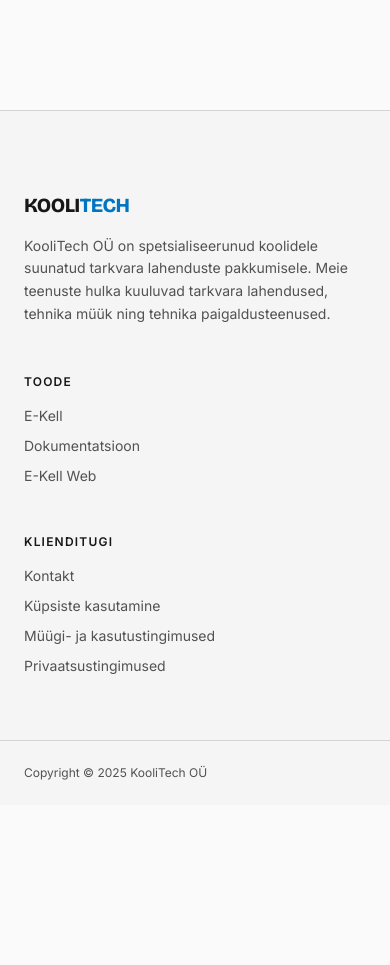
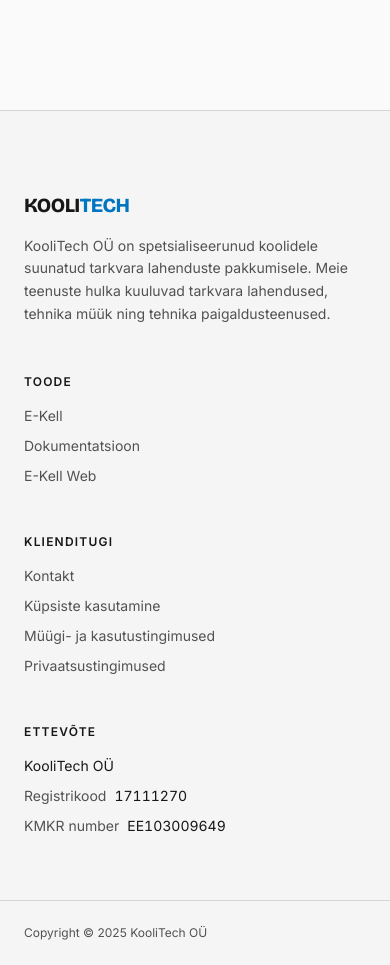
Before and after one commit to eduardteller/koolitech-landing-next15, a Next.js app: page / in a window 390 px wide. Shown: the part 5573-6538 px from the top of the page. Before the commit the page ends 6378 px from the top, so only its background shows below. Built offline with nearby package versions, Linux system fonts and the light colour scheme.

Commit message:
Enhance Footer component with company details and adjust grid layout for better responsiveness

```diff
--- a/components/Footer.tsx
+++ b/components/Footer.tsx
@@ -3,7 +3,7 @@
 const Footer = () => {
   return (
     <footer className="border-t border-line bg-surface">
-      <div className="mx-auto grid max-w-screen-xl grid-cols-1 gap-12 px-6 pb-16 pt-20 sm:px-8 md:grid-cols-[1.5fr_1fr_1fr]">
+      <div className="mx-auto grid max-w-screen-xl grid-cols-1 gap-12 px-6 pb-16 pt-20 sm:px-8 md:grid-cols-2 lg:grid-cols-[1.5fr_1fr_1fr_1fr]">
         <div>
           <Logo />
           <p className="mt-4 max-w-sm text-sm leading-relaxed text-muted">
@@ -68,6 +68,25 @@
             </li>
           </ul>
         </div>
+        <div>
+          <h3 className="text-xs font-semibold uppercase tracking-widest text-ink">
+            Ettevõte
+          </h3>
+          <dl className="mt-4 space-y-2.5 text-sm text-muted">
+            <div>
+              <dt className="sr-only">Ärinimi</dt>
+              <dd className="text-ink">KooliTech OÜ</dd>
+            </div>
+            <div className="flex flex-wrap gap-x-2">
+              <dt>Registrikood</dt>
+              <dd className="text-ink tabular-nums">17111270</dd>
+            </div>
+            <div className="flex flex-wrap gap-x-2">
+              <dt>KMKR number</dt>
+              <dd className="text-ink tabular-nums">EE103009649</dd>
+            </div>
+          </dl>
+        </div>
       </div>
       <div className="border-t border-line">
         <div className="mx-auto max-w-screen-xl px-6 py-6 sm:px-8">
```
